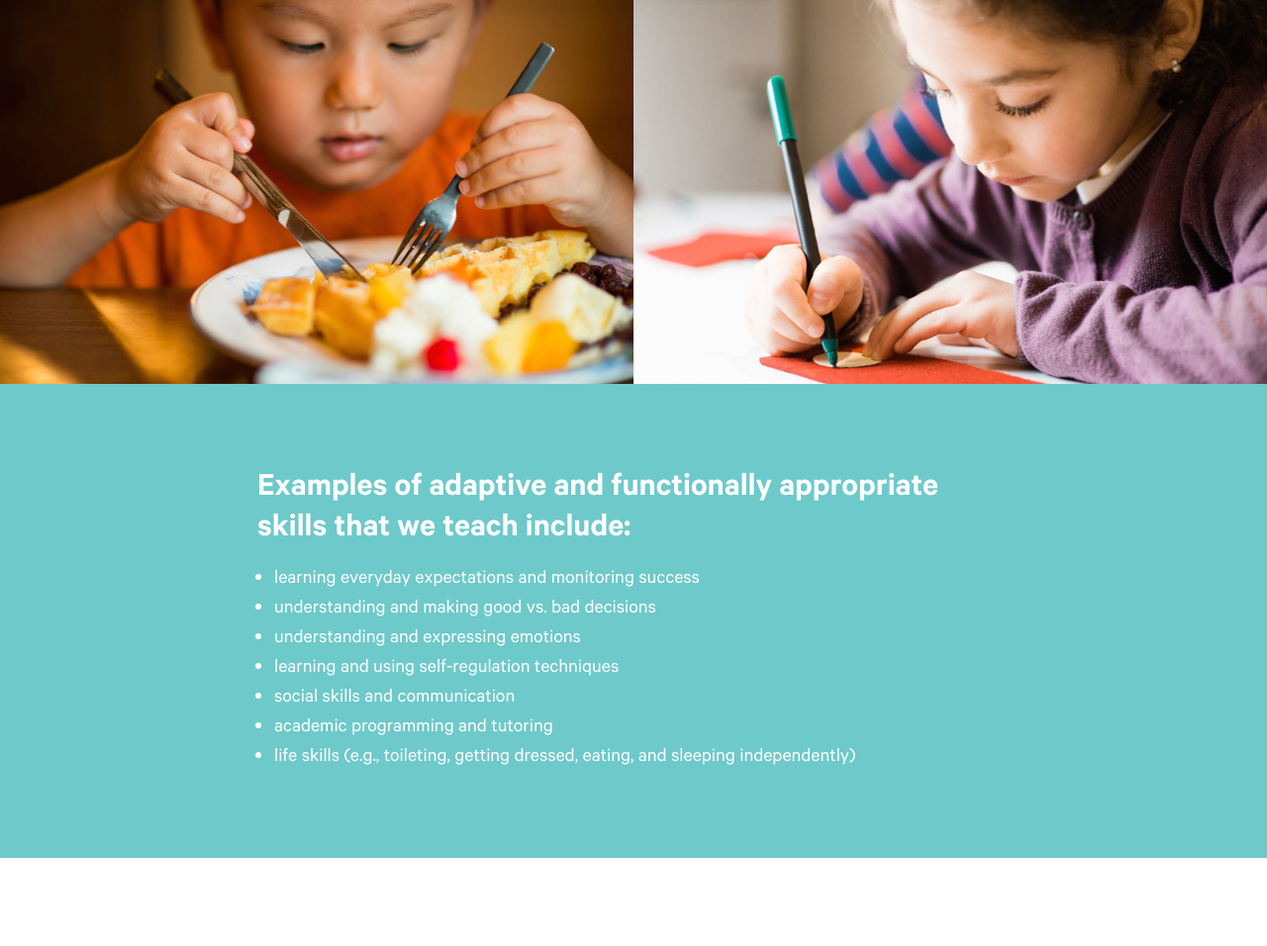
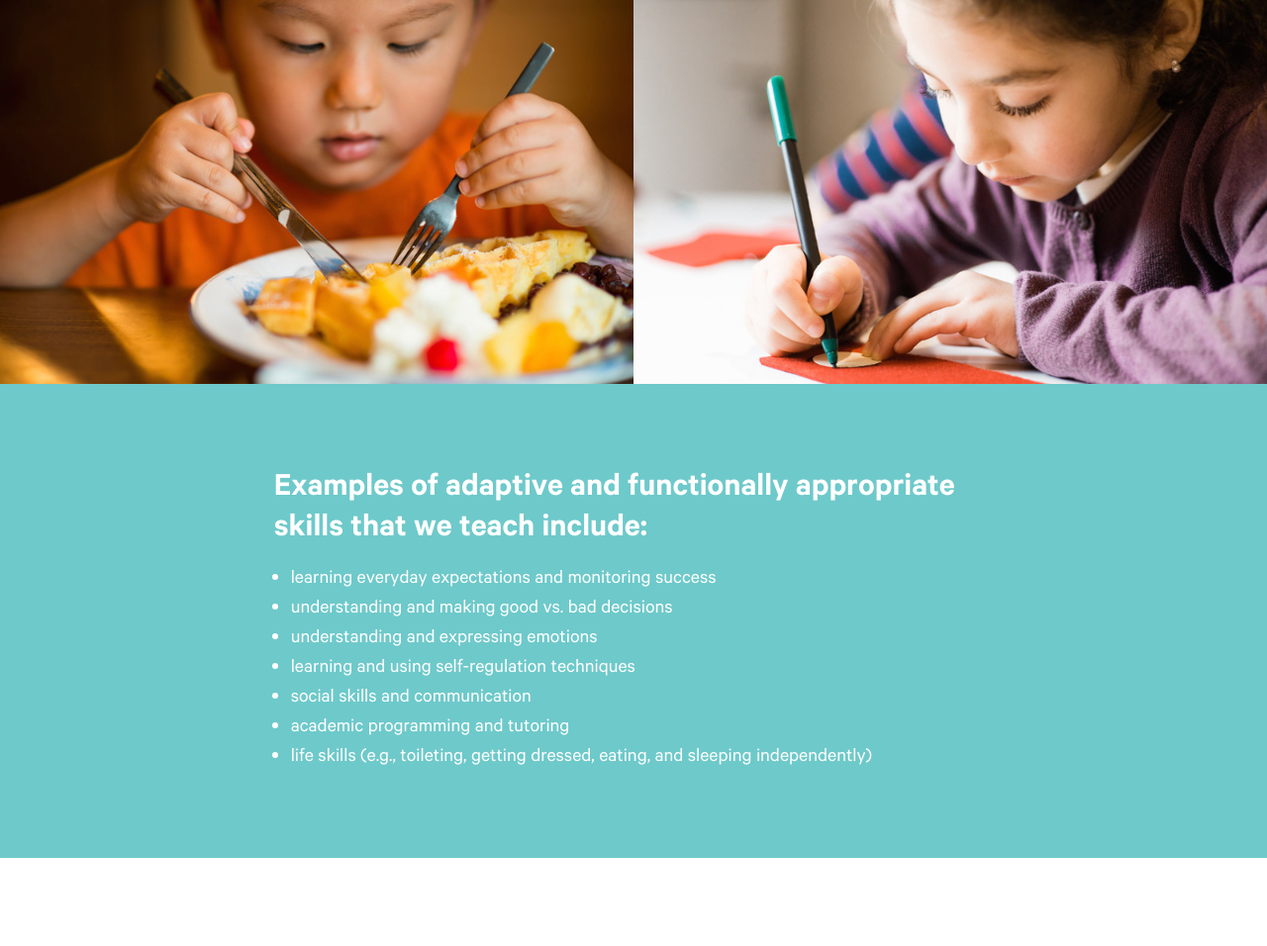
Before and after one commit to tylermcgowan/constructive-pathways, a PHP site: page / in a window 1280 px wide. Shown: the part 4070-5026 px from the top of the page at 99% size. Run offline with PHP 8.4, Linux system fonts and the light colour scheme.

Commit message:
Change some structure of the bio so it is a nicer width.

```diff
--- a/index.php
+++ b/index.php
@@ -202,10 +202,10 @@ if (!empty($_POST['email'])) {
 
       <div class="content-container">
         <div class="row">
-          <div class="small-12 columns">
+          <div class="large-fixed-10 columns medium-centered">
             <div class="content">
               <div class="row">
-                <div class="large-fixed-8 columns medium-centered">
+                <div class="sm-med-8 columns medium-centered">
 
                   <p class="important"><strong>Examples of adaptive and functionally appropriate skills that we teach include: </strong></p>
                   <ul>
```
